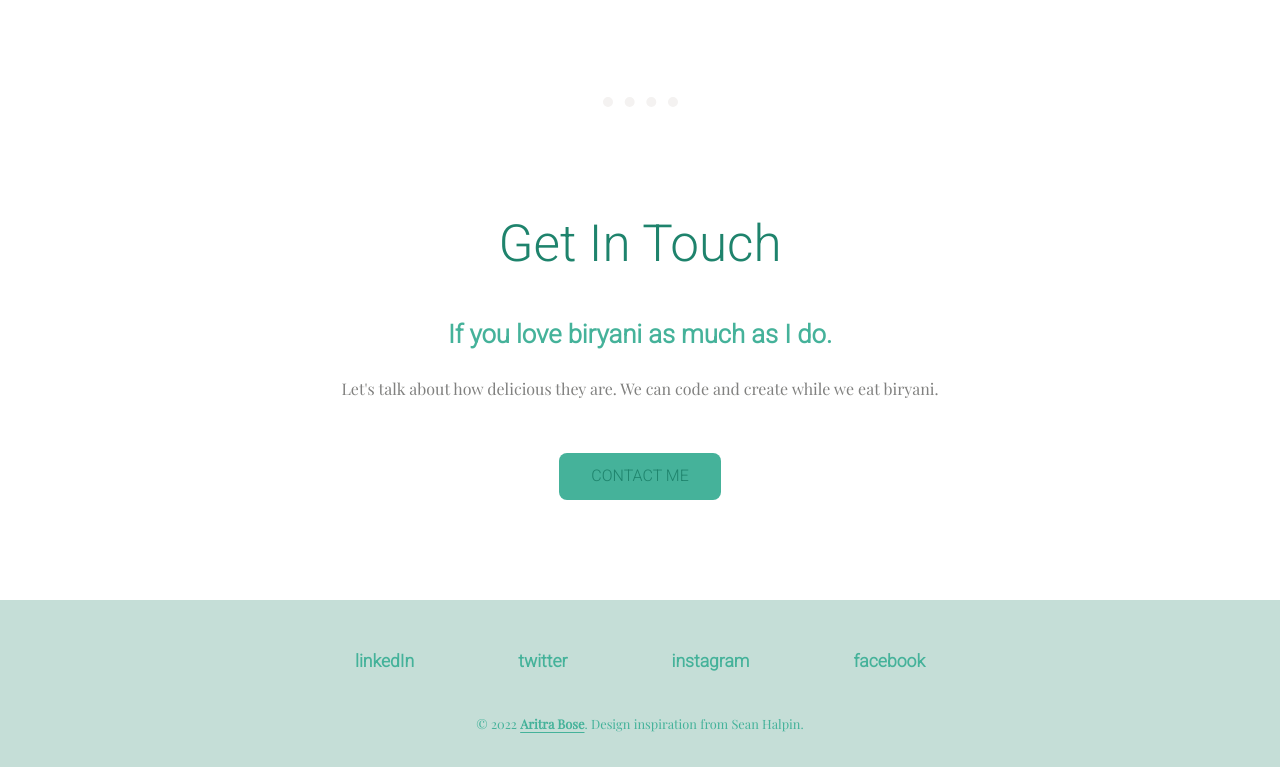
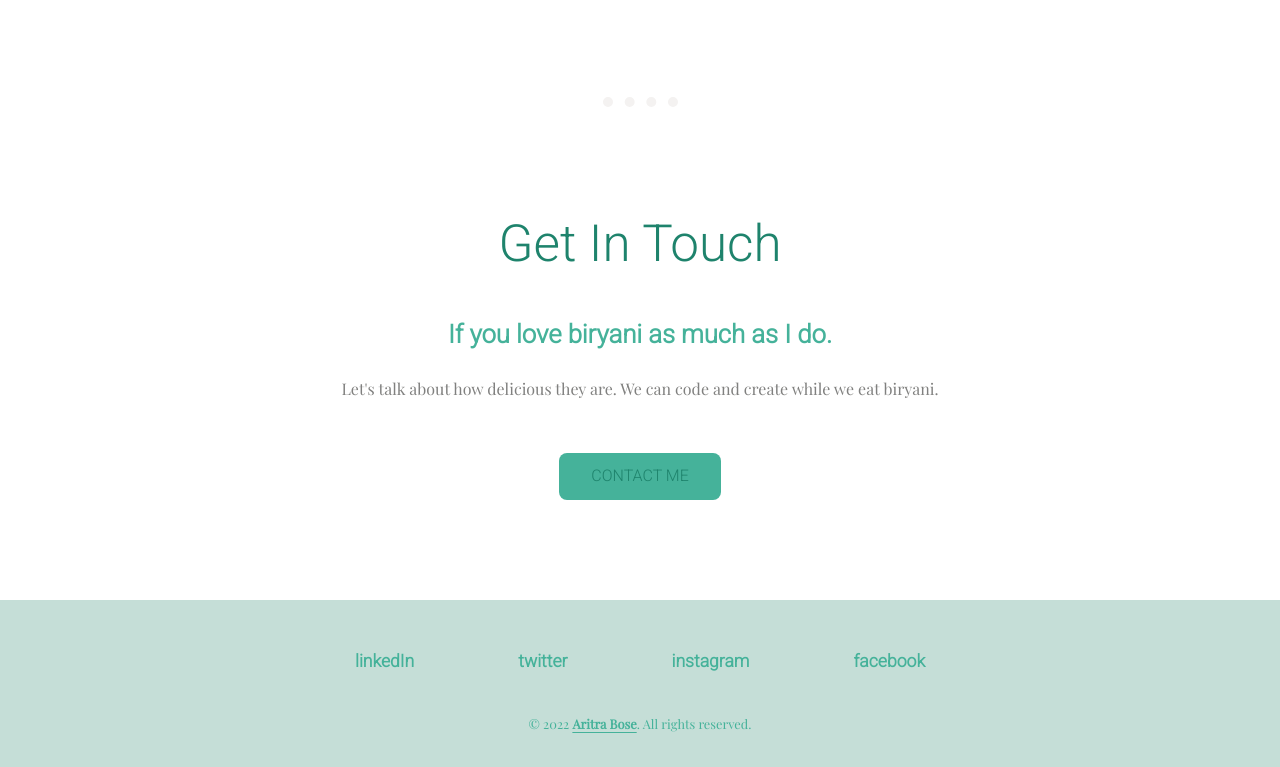
Before and after one commit to bose-aritra2003/my-portfolio-website, a plain HTML site: page index.html in a window 1280 px wide. Shown: the part 3427-4194 px from the top of the page. Drawn offline with nearby package versions, Linux system fonts and the light colour scheme.

Commit message:
added copyright notice.

```diff
--- a/css/styles.css
+++ b/css/styles.css
@@ -1,3 +1,5 @@
+/*Copyright (C) 2022  Aritra Bose. All rights reserved.*/
+
 .splash {
     font-family: 'Roboto', sans-serif;
     user-select: none;
--- a/index.html
+++ b/index.html
@@ -1,3 +1,5 @@
+<!--Copyright (C) 2022  Aritra Bose. All rights reserved.-->
+
 <!DOCTYPE html>
 <html lang="en">
     <head>
@@ -98,7 +100,7 @@
             <a class="footer-link" href="https://twitter.com/bose_aritra2003/" target="_blank">twitter</a>
             <a class="footer-link" href="https://www.instagram.com/bose_aritra2003/" target="_blank">instagram</a>
             <a class="footer-link" href="https://www.facebook.com/aritrabose2003" target="_blank">facebook</a>
-            <p class="copyright">© 2022 <span class="copyright"><a href="index.html">Aritra Bose</a></span>. Design inspiration from Sean Halpin.</p>
+            <p class="copyright">© 2022 <span class="copyright"><a href="index.html">Aritra Bose</a></span>. All rights reserved.</p>
         </div>
         <script src="js/splash.js"></script>
         <script src="js/cursor.js"></script>
--- a/js/carousal.js
+++ b/js/carousal.js
@@ -1,3 +1,5 @@
+// Copyright (C) 2022  Aritra Bose. All rights reserved.
+
 const slideIndex = new Array(3);
 slideIndex[0]=1;
 slideIndex[1]=1;
--- a/js/cursor.js
+++ b/js/cursor.js
@@ -1,3 +1,5 @@
+// Copyright (C) 2022  Aritra Bose. All rights reserved.
+
 const cursor = document.querySelector(".cursor");
 
 window.addEventListener("mousemove", (e) => {
--- a/js/splash.js
+++ b/js/splash.js
@@ -1,3 +1,5 @@
+// Copyright (C) 2022  Aritra Bose. All rights reserved.
+
 const splash = document.querySelector(".splash");
 document.addEventListener("DOMContentLoaded", (e)=>{
     setTimeout(()=>{
```
Also changed, not shown: work.html (+3 -1 lines), 1 other file.
